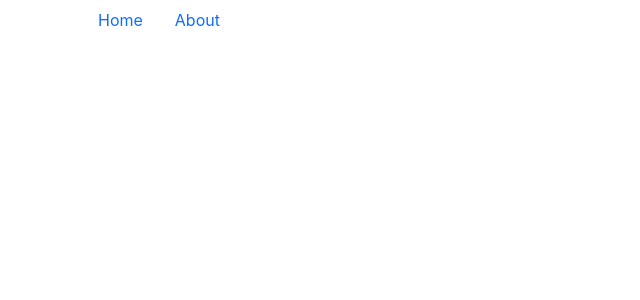
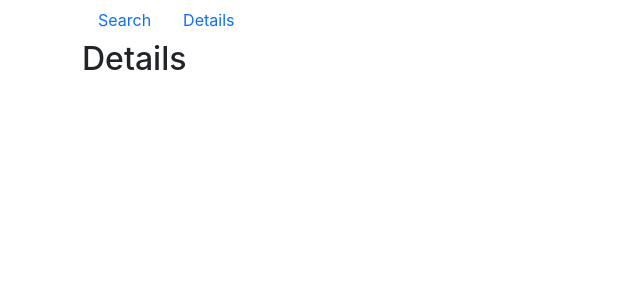
Before and after one commit to osotorrio/learning-react, a React (Create React App) app in the folder react-app/: page /details in a window 1280 px wide. Shown: the top 300 px of the page, without its empty margins (0-640 px from the left). Built offline with nearby package versions, Linux system fonts and the light colour scheme.

Commit message:
Renamed pages

```diff
--- a/react-app/src/App.js
+++ b/react-app/src/App.js
@@ -2,8 +2,8 @@ import Container from 'react-bootstrap/Container';
 import { BrowserRouter as Router, Route, Switch } from 'react-router-dom';
 import './App.css';
 import Navigation from './Components/Navigation';
-import About from './Pages/About';
-import Home from './Pages/Home';
+import Details from './Pages/Details';
+import Search from './Pages/Search';
 
 function App() {
   return (
@@ -12,10 +12,10 @@ function App() {
         <Navigation />
         <Switch>
           <Route exact path="/">
-            <Home />
+            <Search />
           </Route>
-          <Route path="/about">
-            <About />
+          <Route path="/details">
+            <Details />
           </Route>
         </Switch>
       </Router>
--- a/react-app/src/pages/home.js
+++ b/react-app/src/Pages/Details.js
@@ -1,11 +1,11 @@
 import React from 'react';
 
-function Home() {
+function Details() {
   return (
     <div>
-      <h2>Home</h2>
+      <h2>Details</h2>
     </div>
   );
 }
 
-export default Home;
+export default Details;
--- a/react-app/src/pages/about.js
+++ b/react-app/src/Pages/Search.js
@@ -1,13 +1,12 @@
 import React from 'react';
 import RepositoryList from '../Components/GitHubRepos/RepositoryList';
 
-function About() {
+function Search() {
   return (
     <div>
-      <h2>About</h2>
       <RepositoryList />
     </div>
   );
 }
 
-export default About;
+export default Search;
--- a/react-app/src/components/navigation.js
+++ b/react-app/src/components/navigation.js
@@ -11,10 +11,10 @@ function Navigation() {
   return (
     <Nav onSelect={selectedKey => handleSelection(selectedKey)}>
       <Nav.Item>
-        <Nav.Link eventKey="/">Home</Nav.Link>
+        <Nav.Link eventKey="/">Search</Nav.Link>
       </Nav.Item>
       <Nav.Item>
-        <Nav.Link eventKey="/About">About</Nav.Link>
+        <Nav.Link eventKey="/Details">Details</Nav.Link>
       </Nav.Item>
     </Nav>
   );
```
